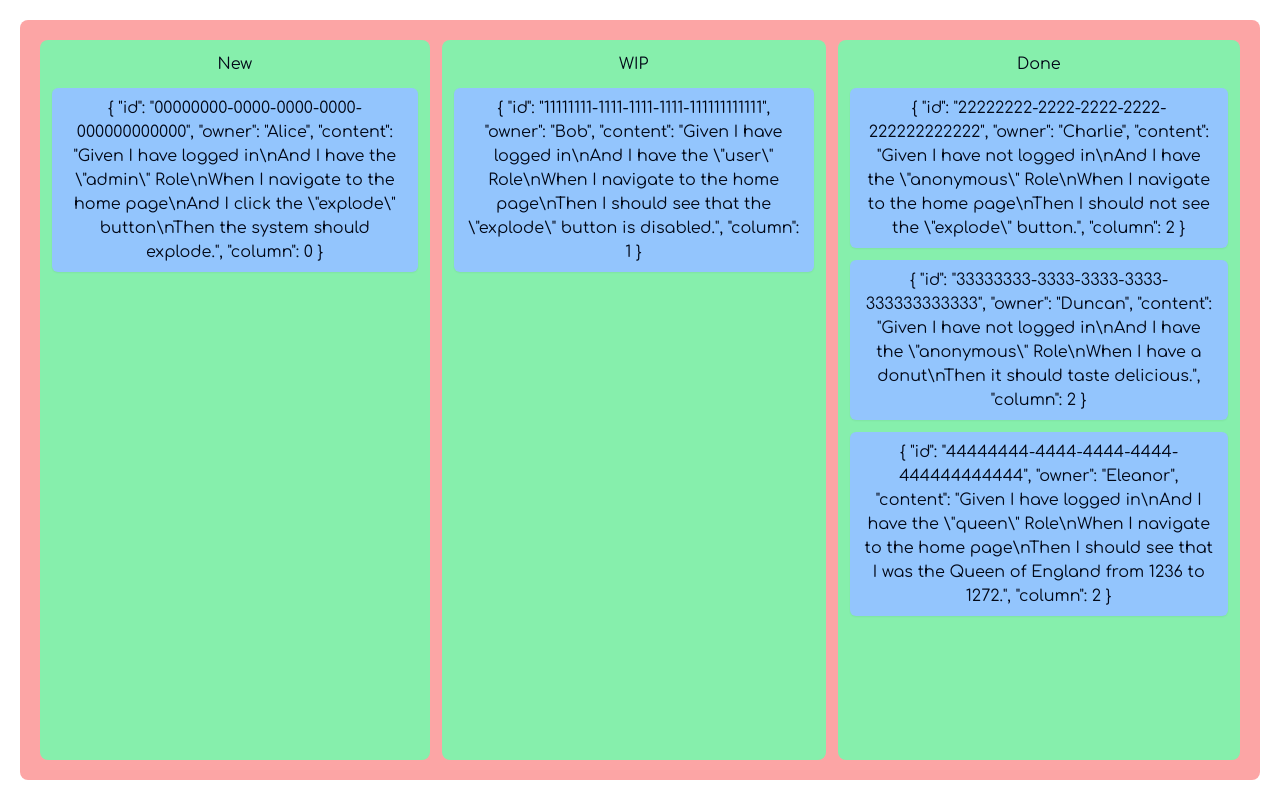
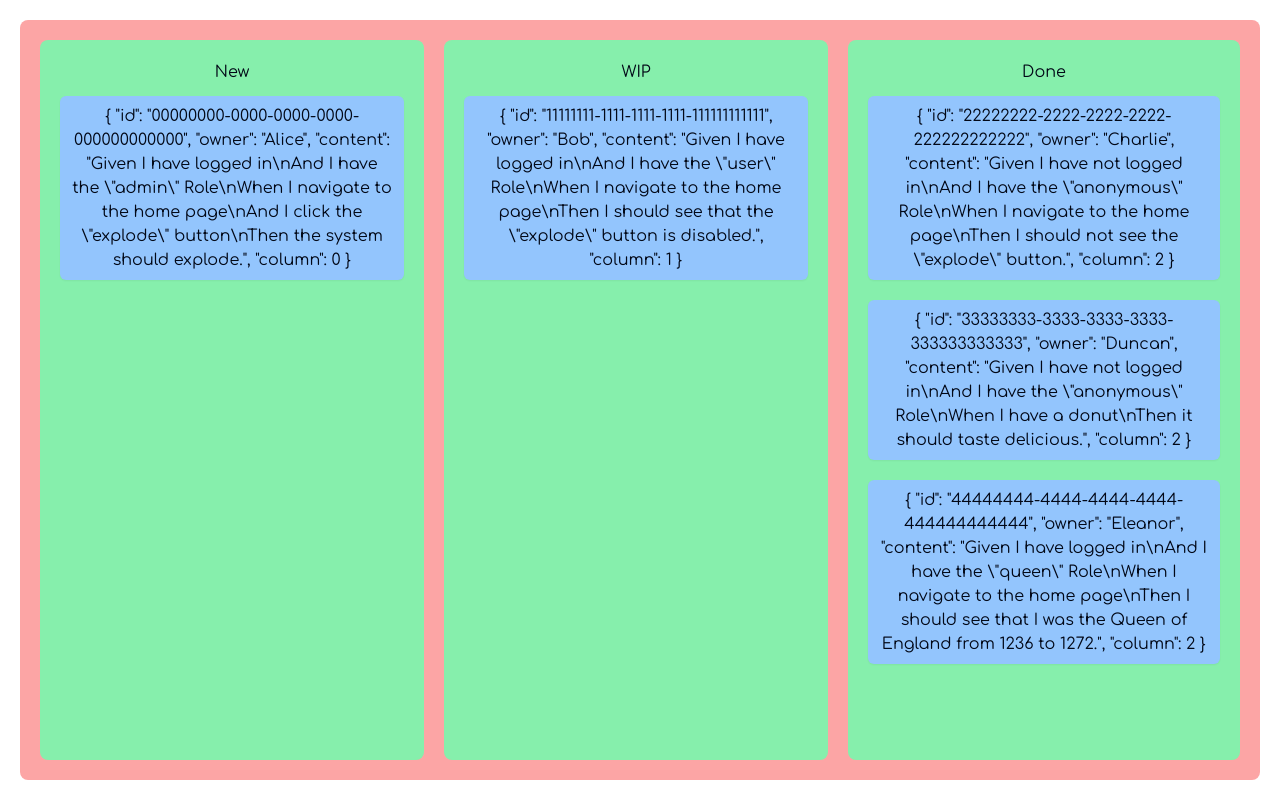
Before and after one commit to btlghrants/kanban-homework, a Next.js app in the folder ui/: page /kanban in a window 1280 px wide. Shown: the top 800 px of the page. Built offline with nearby package versions, Linux system fonts and the light colour scheme.

Commit message:
wip: updated card spacing

```diff
--- a/ui/app/kanban/page.tsx
+++ b/ui/app/kanban/page.tsx
@@ -1,11 +1,7 @@
 import Board from "@/components/Board";
 import { Task } from "@/app/api/db";
 
-export default function Page() {
-  return <MyApp/>
-}
-
-async function MyApp() {
+export default async function Page() {
   const resp = await fetch("http://localhost:3000/api/tasks");
   const tasks: Task[] = await resp.json();
 
--- a/ui/components/Board.tsx
+++ b/ui/components/Board.tsx
@@ -2,15 +2,9 @@ import React from 'react';
 import Column from "@/components/Column";
 import { Task } from "@/app/api/db";
 
-function Board({
-  columns,
-  tasks,
-}: Readonly<{
-  columns: string[],
-  tasks: Task[],
-}>) {
+function Board({columns, tasks}: Readonly<{columns: string[], tasks: Task[]}>) {
   return (
-    <div className={`bg-red-300 size-full flex flex-row p-5 gap-3 rounded-lg overflow-auto`}>
+    <div className={`bg-red-300 size-full flex flex-row p-5 gap-5 rounded-lg overflow-auto`}>
       { columns.map((col, idx) => (
         <Column
           title={col}
--- a/ui/components/Card.tsx
+++ b/ui/components/Card.tsx
@@ -1,11 +1,7 @@
 import React from 'react';
 import { Task } from '@/app/api/db';
 
-function Card({
-  task
-}: Readonly<{
-  task: Task
-}>) {
+function Card({task}: Readonly<{task: Task}>) {
   return (
     <div className={`bg-blue-300 pt-2 pb-2 pl-3 pr-3 rounded-md text-center shadow-sm`}>
       {JSON.stringify(task, null, 2)}
--- a/ui/components/Column.tsx
+++ b/ui/components/Column.tsx
@@ -2,21 +2,15 @@ import React from 'react';
 import { Task } from '@/app/api/db';
 import Card from "@/components/Card";
 
-function Column({
-  title,
-  tasks
-}: Readonly<{
-  title: string,
-  tasks: Task[]
-}>) {
+function Column({title, tasks}: Readonly<{title: string, tasks: Task[]}>) {
   return (
-    <div className={`bg-green-300 flex flex-col p-3 gap-3 rounded-lg min-w-96 overflow-auto`}>
+    <div className={`bg-green-300 flex flex-col p-5 gap-3 rounded-lg min-w-96 overflow-auto`}>
       <div className={`self-center`}>
         <span>
           {title}
         </span>
       </div>
-      <div className={`flex flex-col gap-3`}>
+      <div className={`flex flex-col gap-5`}>
         { tasks.map(t => <Card task={t} key={t.id} /> )}
       </div>
     </div>
```
